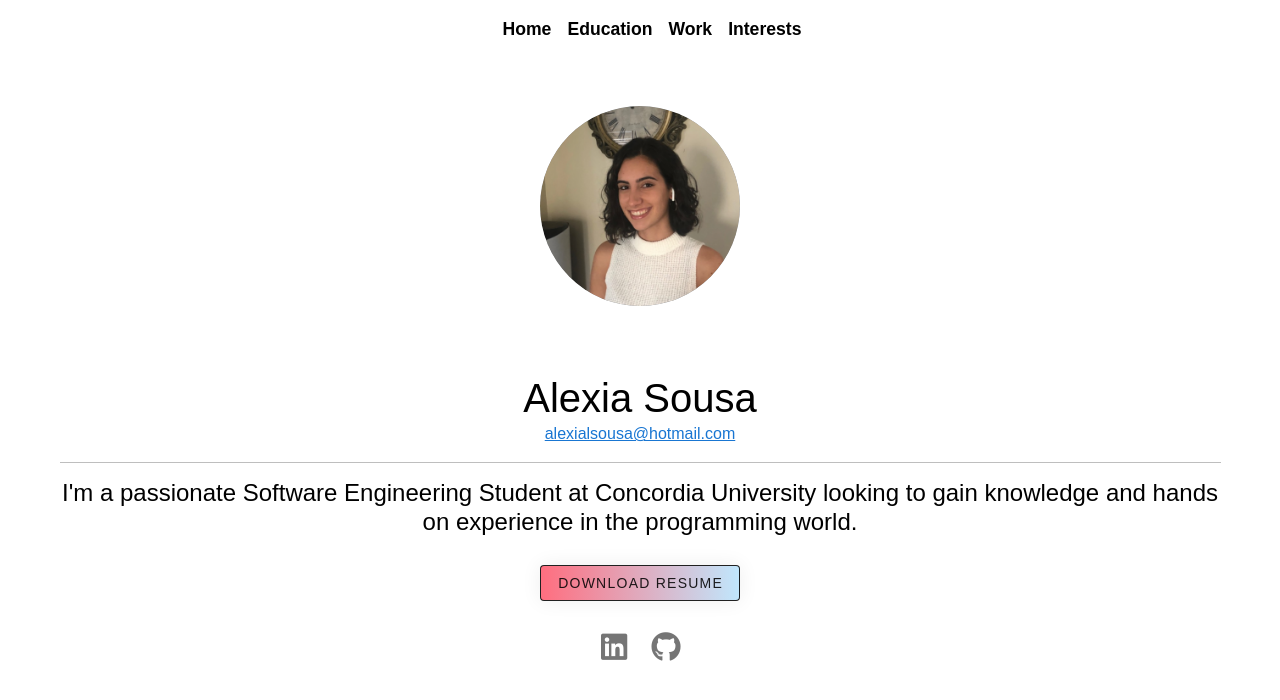
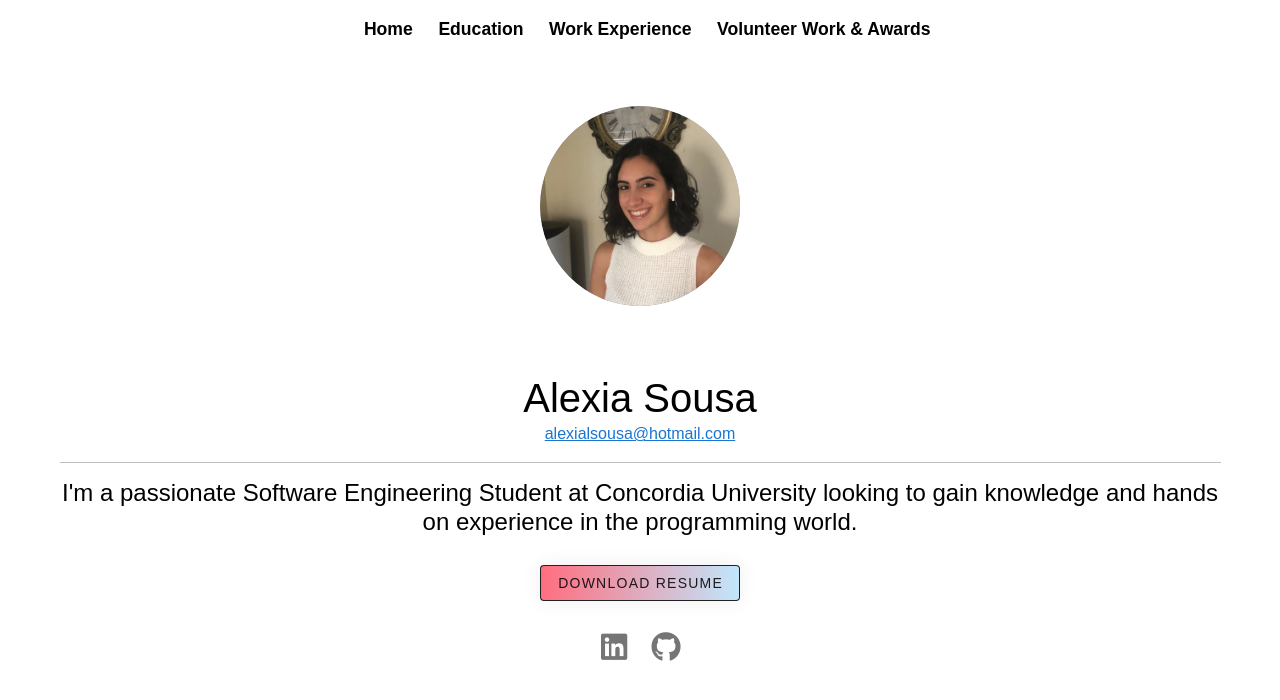
Before and after one commit to Alexialsousa/AlexiaSousa_Resume, a Vue app: page / in a window 1280 px wide. Shown: the top 700 px of the page. Built offline with nearby package versions, Linux system fonts and the light colour scheme.

Commit message:
Change interests tab to volunteer and awards tab

```diff
--- a/src/components/Navbar.vue
+++ b/src/components/Navbar.vue
@@ -14,10 +14,10 @@
         <a class="nav-link" href="/Education">Education</a>
       </li>
       <li class="nav-item">
-        <a class="nav-link" href="/Work">Work</a>
+        <a class="nav-link" href="/Work">Work Experience</a>
       </li>
       <li class="nav-item">
-        <a class="nav-link" href="/Interests">Interests</a>
+        <a class="nav-link" href="/VolunteerWorkandAwards">Volunteer Work & Awards</a>
       </li>
     </ul>
   </div>
@@ -45,5 +45,6 @@ export default {
             color: black !important;
             font-size: 1.1em;
             font-weight: bold;
+            padding-right: 1em !important;
 }
 </style>
--- a/src/router/router.js
+++ b/src/router/router.js
@@ -3,7 +3,7 @@ import VueRouter from 'vue-router'
 import Home from '../components/Home'
 import Education from '../components/Education'
 import Work from '../components/Work'
-import Interests from '../components/Interests'
+import VolunteerWorkandAwards from '../components/VolunteerWorkandAwards'
 
 Vue.use(VueRouter);
 
@@ -24,9 +24,9 @@ const routes = [
         component: Work
     },
     {
-        name: 'Interests',
-        path: '/Interests',
-        component: Interests
+        name: 'VolunteerWorkandAwards',
+        path: '/VolunteerWorkandAwards',
+        component: VolunteerWorkandAwards
     },
 
 ];
```
Also changed, not shown: src/components/Interests.vue (deleted).
